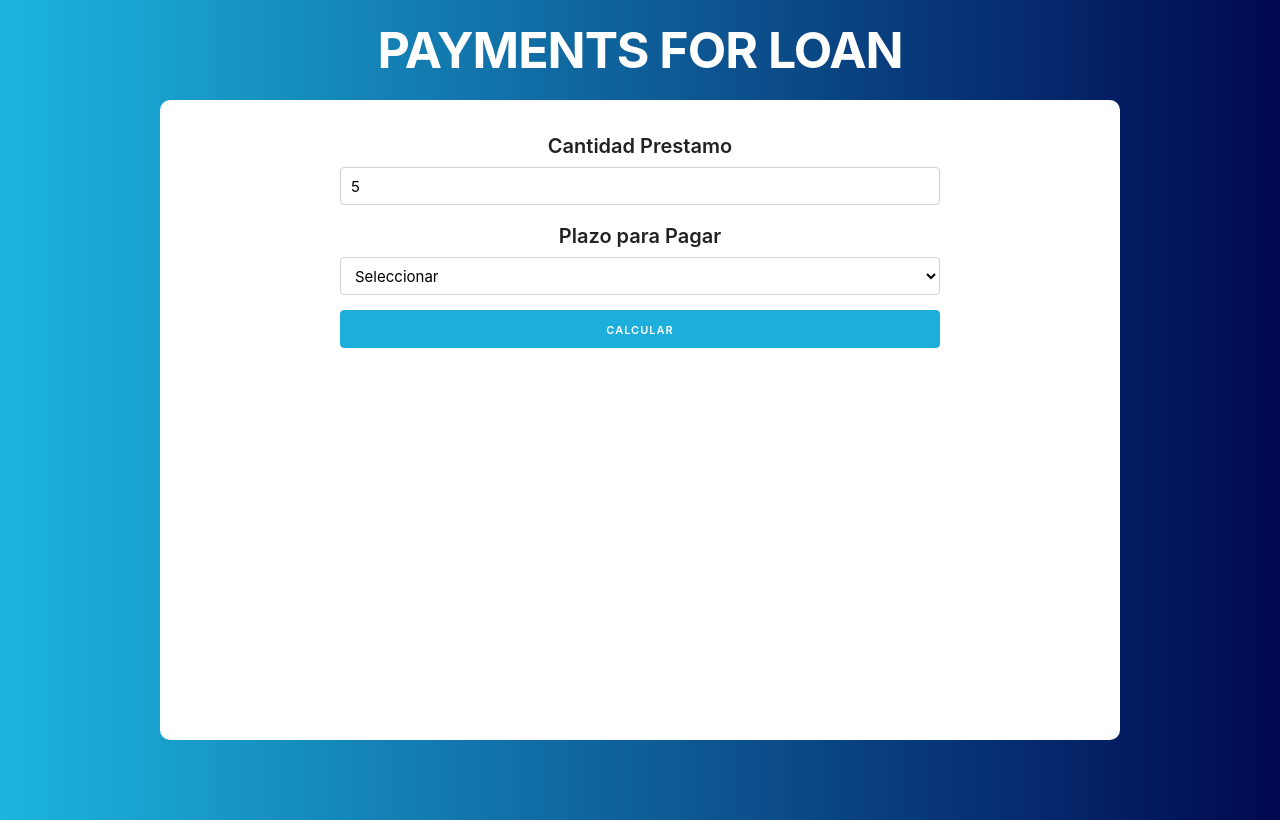
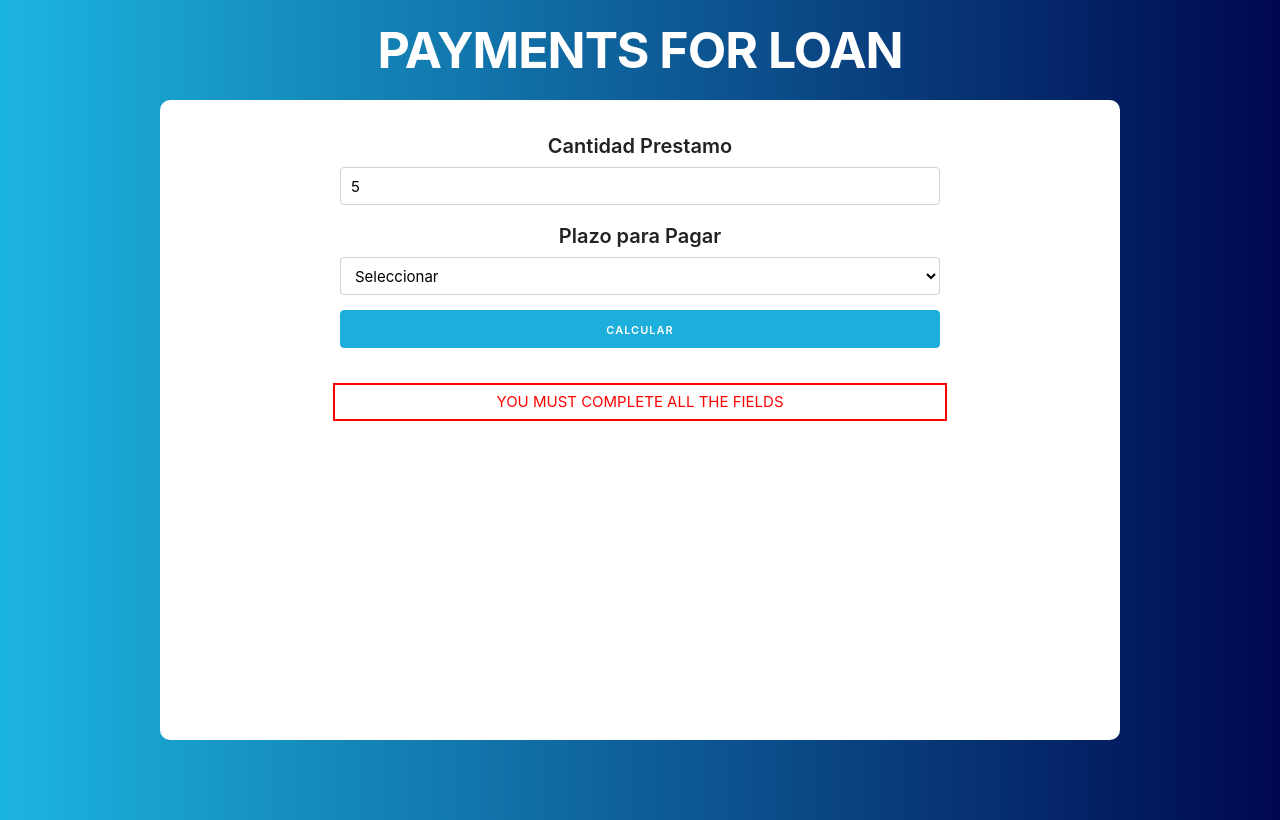
Before and after one commit to ing-arriola/loanApp, a React (Create React App) app: page / in a window 1280 px wide. Both pictures are taken after typing "5" into the empty fields and a click on the input "Calcular". Built offline with nearby package versions, Linux system fonts and the light colour scheme.

Commit message:
Showing an error message

```diff
--- a/src/components/Form.js
+++ b/src/components/Form.js
@@ -1,4 +1,4 @@
-import React,{useState} from 'react';
+import React,{Fragment,useState} from 'react';
 
 const  Form= ({amount,saveAmount,time,saveTime}) => {
 
@@ -20,12 +20,15 @@ const  Form= ({amount,saveAmount,time,saveTime}) => {
         if(amount===0 || time===''){
             saveError(true)
         }else{
+            saveError(false)
+        }
 
-        }
+
 
     }
 
     return (
+        <Fragment>
         <form onSubmit={calculateLoan}>
           <div className="row">
               <div>
@@ -58,7 +61,12 @@ const  Form= ({amount,saveAmount,time,saveTime}) => {
                   />
               </div>
           </div>
-  </form>
+        </form>
+
+        {(error)? <p className='error' >You must complete all the fields</p> :''}
+
+
+    </Fragment>
      );
 }
 
```
